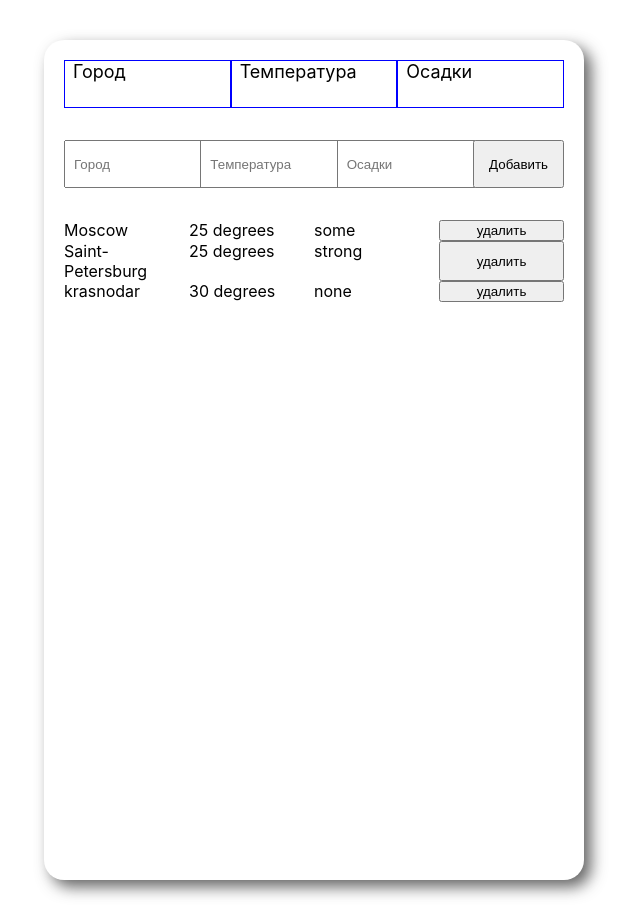
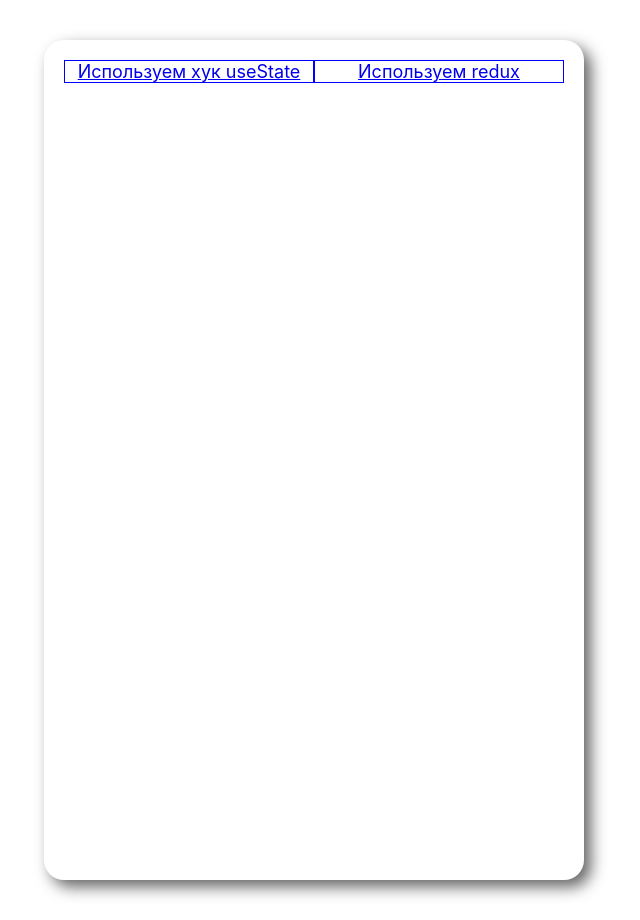
Before and after one commit to desmond333/weather_app, a React (Create React App) app: page / in a window 1280 px wide. Shown: the whole page, without its empty margins (326-966 px from the left). Built offline with nearby package versions, Linux system fonts and the light colour scheme.

Commit message:
Added routing

```diff
--- a/package.json
+++ b/package.json
@@ -10,10 +10,15 @@
     "@types/node": "^12.0.0",
     "@types/react": "^17.0.0",
     "@types/react-dom": "^17.0.0",
+    "@types/react-redux": "^7.1.16",
+    "@types/react-router-dom": "^5.1.7",
+    "normalize.css": "^8.0.1",
     "react": "^17.0.2",
     "react-dom": "^17.0.2",
     "react-redux": "^7.2.4",
+    "react-router-dom": "^5.2.0",
     "react-scripts": "4.0.3",
+    "redux": "^4.1.0",
     "typescript": "^4.1.2",
     "web-vitals": "^1.0.1"
   },
--- a/src/components/App.tsx
+++ b/src/components/App.tsx
@@ -1,4 +1,5 @@
 import React, {useState} from 'react';
+import {Link, BrowserRouter as Router, Route, Switch} from 'react-router-dom'
 
 import styles from '../styles/App.module.css';
 
@@ -43,15 +44,28 @@ const App: React.FC = () => {
         setWeatherItems(weatherItems.filter(item => item.id !== id))
     }
     return (
+        <Router>
             <div className={styles.container}>
                 <div className={styles.app}>
-                <div className={styles.app__titles}>
-                    <div className={styles.app__titlesItem}>Город</div>
-                    <div className={styles.app__titlesItem}>Температура</div>
-                    <div className={styles.app__titlesItem}>Осадки</div>
+                    <div className={styles.app__header}>
+                        <Link to="/usestate">
+                            <div className={styles.app__headerItem}>
+                                Используем хук useState
                             </div>
+                        </Link>
+                        <Link to="/redux">
+                            <div className={styles.app__headerItem}>
+                                Используем redux
+                            </div>
+                        </Link>
+                    </div>
+                    <div className={styles.app__body}>
+                        <Switch>
+                            <Route path="/usestate">
+                                <h1>Используем useState</h1>
                                 <div className={styles.app__addArea}>
-                    <input className={styles.app__input} value={cityValue} onChange={e => setCityValue(e.target.value)}
+                                    <input className={styles.app__input} value={cityValue}
+                                           onChange={e => setCityValue(e.target.value)}
                                            placeholder={'Город'}/>
                                     <input className={styles.app__input} value={temperatureValue}
                                            onChange={e => setTemperatureValue(e.target.value)}
@@ -62,8 +76,15 @@ const App: React.FC = () => {
                                     <button onClick={createWeatherItem}>Добавить</button>
                                 </div>
                                 <ListItems weatherItems={weatherItems} deleteWeatherItem={deleteWeatherItem}/>
+                            </Route>
+                            <Route path="/redux">
+                                <h1>Используем redux</h1>
+                            </Route>
+                        </Switch>
                     </div>
                 </div>
+            </div>
+        </Router>
     );
 }
 
--- a/src/styles/App.module.css
+++ b/src/styles/App.module.css
@@ -13,17 +13,23 @@
     box-shadow:  7px 7px 15px 0px rgba(50, 50, 50, 0.75);
     border-radius: 20px;
     display: grid;
-    grid-template-rows: 1fr 1fr 8fr;
+    grid-template-rows: 1fr 8fr;
 }
 
-.app__titles, .app__addArea {
+.app__header, .app__addArea {
     max-width: 100%;
     height: 60%;
     display: grid;
-    grid-template-columns: 1fr 1fr 1fr;
+    text-align: center;
+    grid-template-columns: 1fr 1fr;
 }
 .app__addArea {
     grid-template-columns: 1.5fr 1.5fr 1.5fr 1fr;
+}
+.app__headerItem {
+    font-size: 18px;
+    border: solid 1px blue;
+    text-decoration: none;
 }
 .app__input {
     width: 100%;
@@ -34,9 +40,3 @@
     background: black;
     color: white;
 }
-
-.app__titlesItem {
-    padding-left: 1vh;
-    font-size: 18px;
-    border: solid 1px blue;
-}
```
Also changed, not shown: 2 other files (tests, documents, lock files or other folders). Lines whose indentation alone changed are shown as unchanged.
